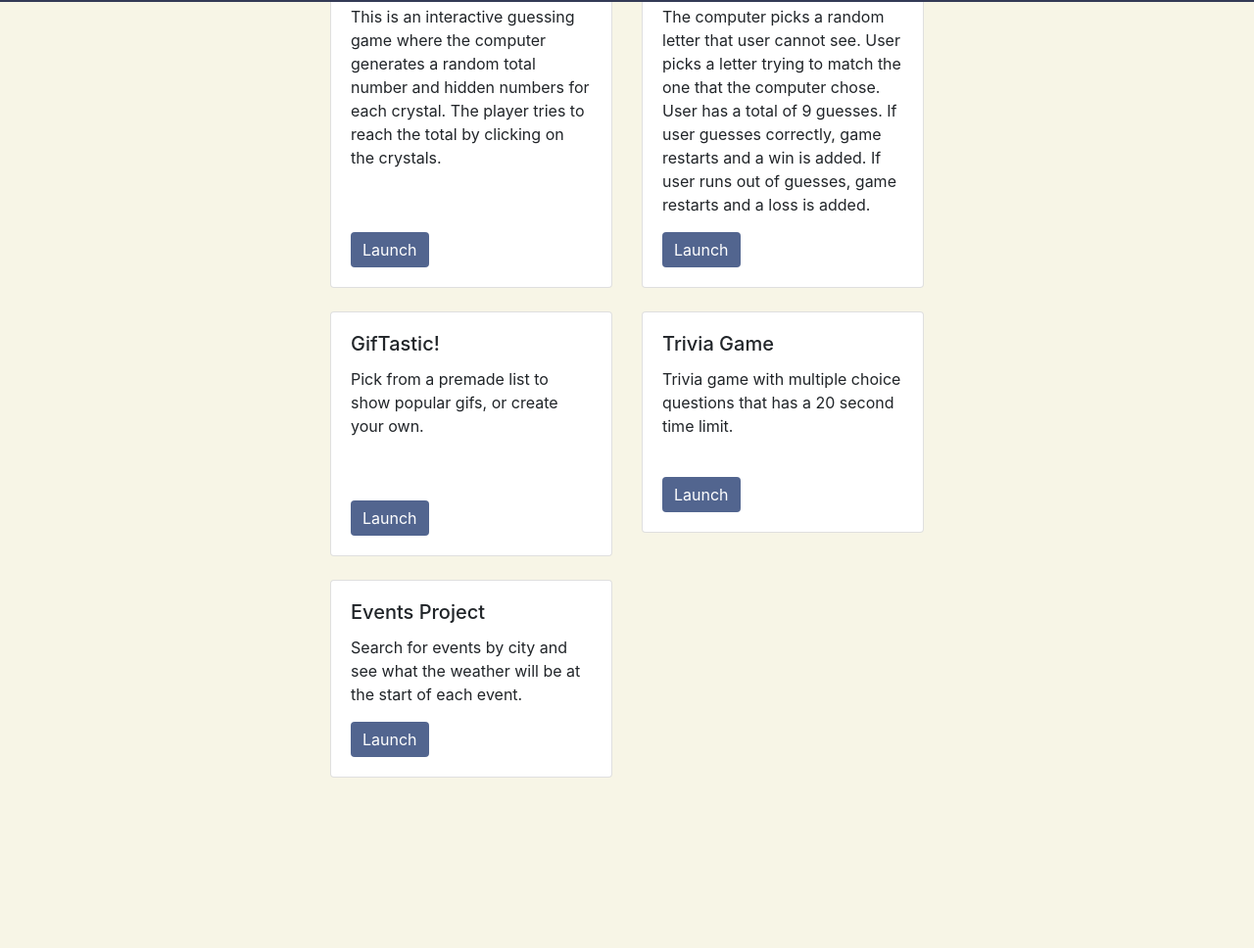
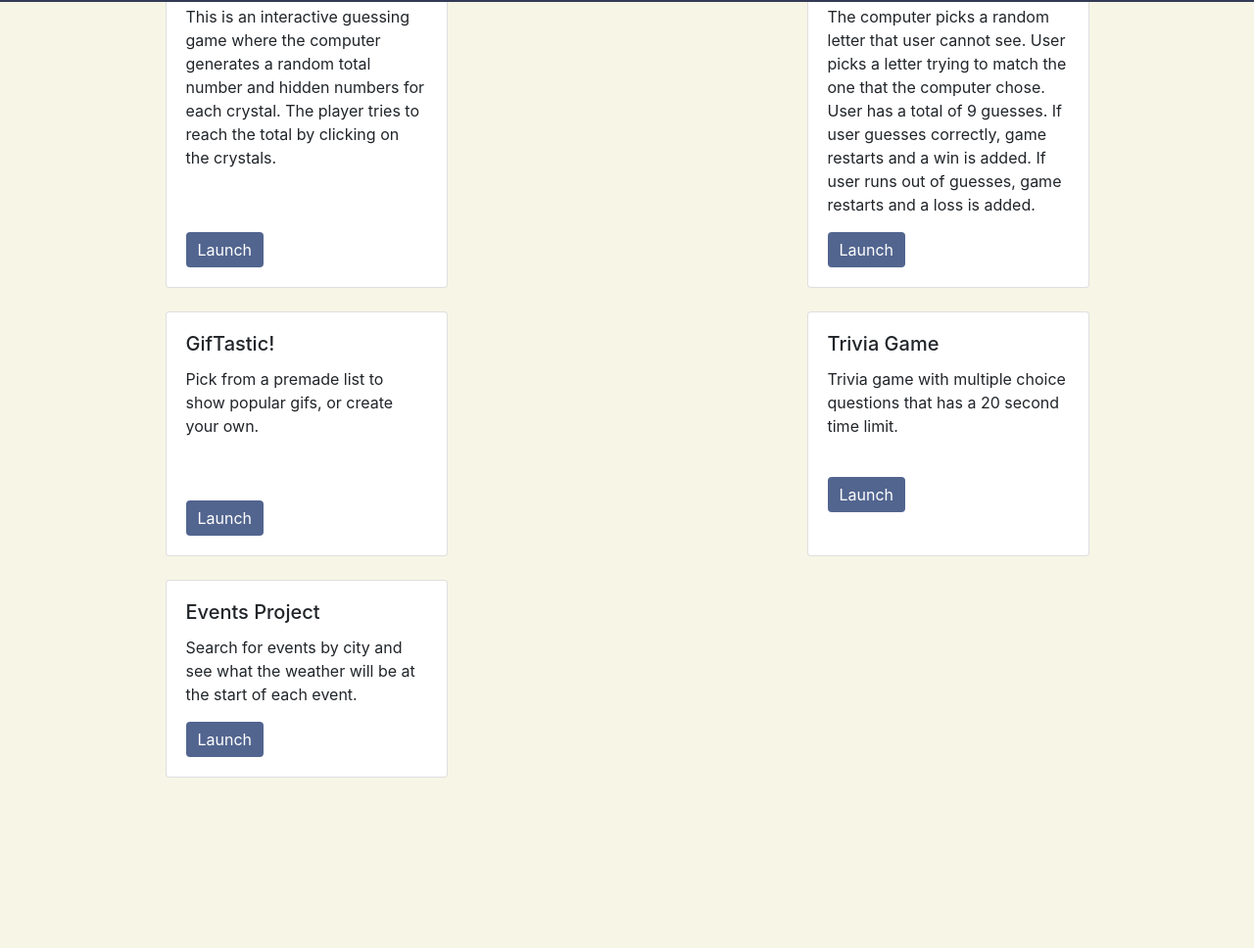
Before and after one commit to brookeparrish/Updated-Portfolio, a plain HTML site: page index.html in a window 1280 px wide. Shown: the part 798-1766 px from the top of the page at 98% size. Drawn offline with nearby package versions, Linux system fonts and the light colour scheme; a web font is replaced by a local one.

Commit message:
fixed footer and centered cards

```diff
--- a/assets/css/style.css
+++ b/assets/css/style.css
@@ -49,11 +49,9 @@ hr {
 }
 
 
-/*@media screen and (max-width: 576px) {
+@media screen and (max-width: 576px) {
 .mediaq {
     float: none !important;
-    display: 100% !important;
-    display: block !important;
 
     }
-}*/
+}
--- a/index.html
+++ b/index.html
@@ -35,7 +35,7 @@
 
     <div class="mediaq">
     <div class="row">
-        <div class="col-12 col-sm-6">
+        <div class="col-12 col-sm-6 d-flex justify-content-center">
             <div class="card float-md-right" style="width: 18rem;">
                 <!--<img src="" alt="...">-->
                 <div class="card-body">
@@ -51,7 +51,7 @@
                 </div>
             </div>
         </div>
-        <div class="col-12 col-sm-6">
+        <div class="col-12 col-sm-6 d-flex justify-content-center">
             <div class="card float-md-left" style="width: 18rem;">
                 <!--<img src="..." class="card-img-top" alt="...">-->
                 <div class="card-body">
@@ -67,7 +67,7 @@
     </div>
     <br>
     <div class="row">
-        <div class="col-12 col-sm-6">
+        <div class="col-12 col-sm-6 d-flex justify-content-center">
             <div class="card float-md-right" style="width: 18rem;">
                 <!--<img src="..." class="card-img-top" alt="...">-->
                 <div class="card-body">
@@ -81,7 +81,7 @@
                 </div>
             </div>
         </div>
-        <div class="col-12 col-sm-6">
+        <div class="col-12 col-sm-6 d-flex justify-content-center">
             <div class="card float-md-left" style="width: 18rem;">
                 <!--<img src="..." class="card-img-top" alt="...">-->
                 <div class="card-body">
@@ -97,7 +97,7 @@
     </div>
     <br>
     <div class="row">
-        <div class="col-12 col-sm-6">
+        <div class="col-12 col-sm-6 d-flex justify-content-center">
             <div class="card float-md-right" style="width: 18rem;">
                 <!--<img src="..." class="card-img-top" alt="...">-->
                 <div class="card-body">
@@ -112,10 +112,9 @@
     <div class="space"></div>
     <br>
     <div class="footer">
-        <br>
+
             <a href="https://www.linkedin.com/in/brooke-parrish-12485018b/"><i class="fab fa-linkedin"></i></a>
             <a href="https://github.com/brookeparrish"><i class="fab fa-github"></i></a>
-        <br>
         <br>
     </div>
 
```
